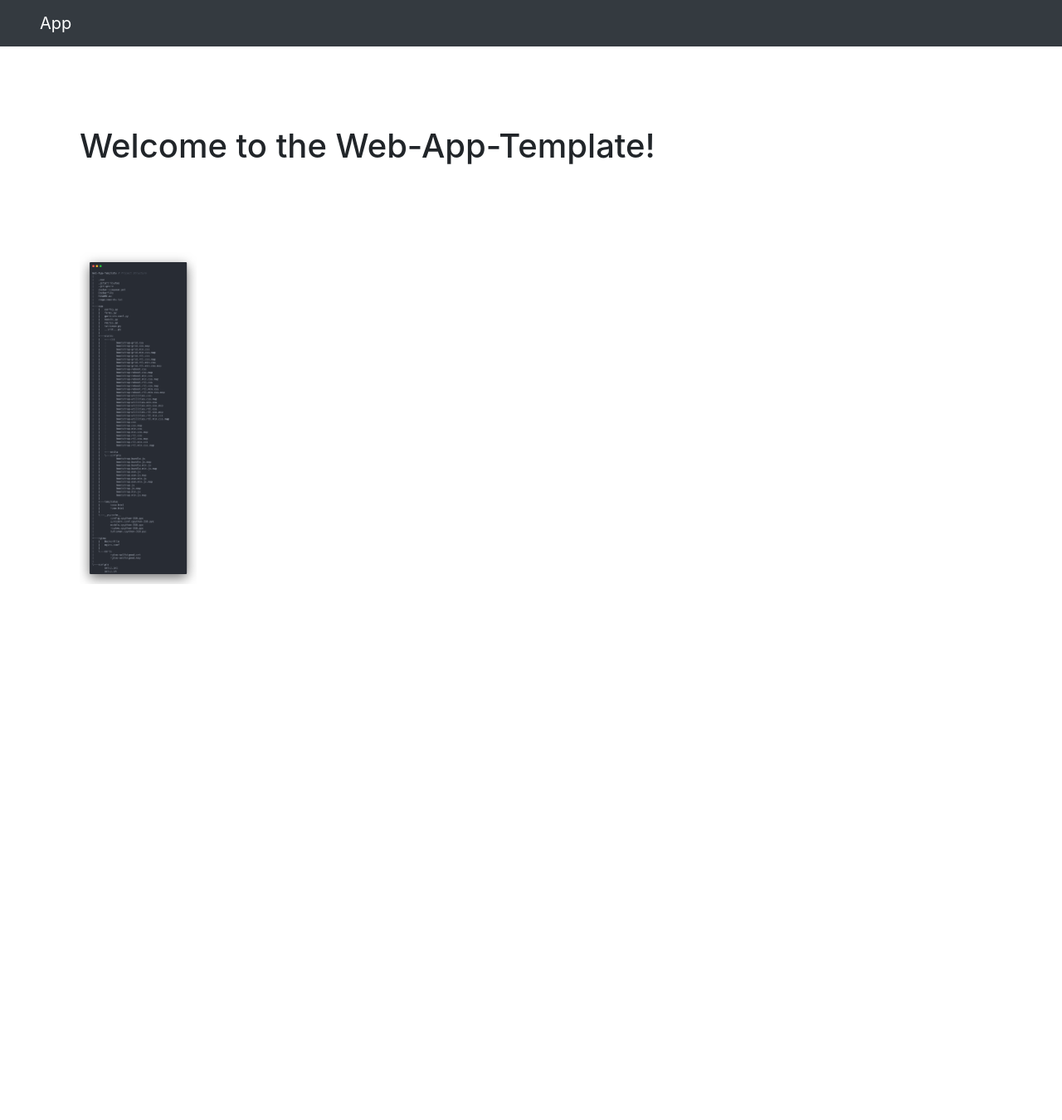
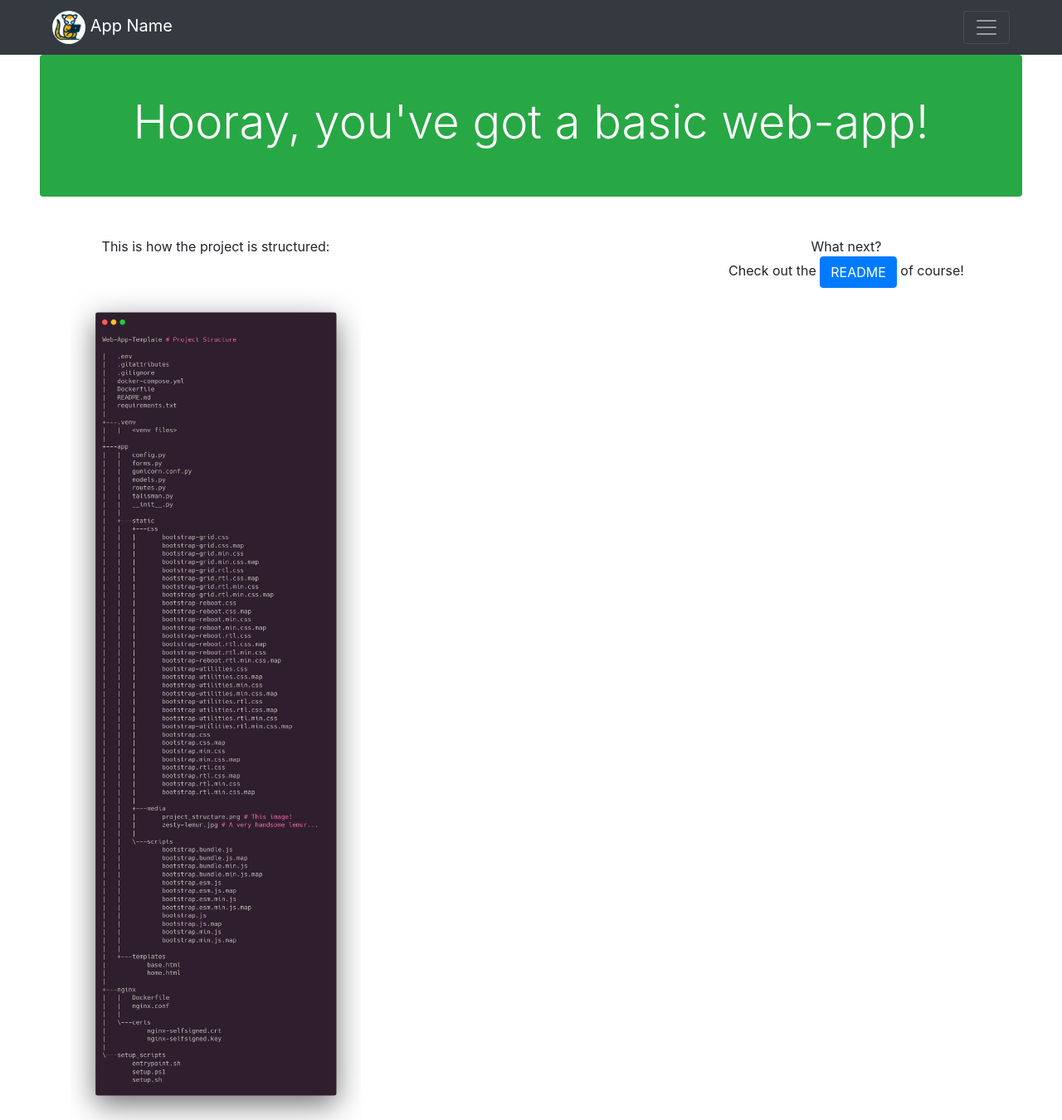
Before and after one commit to zesty-lemur/Python-Web-App-Template, a Python web app: template app/templates/home.html in a window 1280 px wide. Shown: the whole page at 83% size. Before the commit the page ends 704 px from the top, so only its background shows below. Run offline with Jinja, Linux system fonts and the light colour scheme; the template is opened without the code that fills it, so the values that code supplies are empty; some libraries are stand-ins or nearby versions.

Commit message:
Ok, I think it works. For now...

```diff
--- a/app/__init__.py
+++ b/app/__init__.py
@@ -6,6 +6,7 @@ from models import db
 from flask_limiter import Limiter
 from flask_limiter.util import get_remote_address
 from flask_bootstrap import Bootstrap5
+from flask_migrate import Migrate
 
 app = Flask(__name__)
 bootstrap = Bootstrap5(app)
@@ -14,6 +15,7 @@ app.config.from_object(Config)
 init_talisman(app)
 
 db.init_app(app)
+migrate = Migrate(app, db)
 limiter = Limiter(get_remote_address, app=app, storage_uri="redis://redis_cache:6379")
 
 from routes import rbp as rbp
--- a/app/templates/base.html
+++ b/app/templates/base.html
@@ -1,32 +1,53 @@
 <!doctype html>
 <html lang="en">
-
+<!-- Head Begins -->
   <head>
+    <!-- Jinja2 Block - Head Content -->
     {% block head %}
     <meta charset="utf-8">
     <meta name="viewport" content="width=device-width, initial-scale=1">
-
+    <!-- Jinja2 Block - Styles -->
     {% block styles %}
       <!-- Bootstrap CSS -->
       {{ bootstrap.load_css() }}
     {% endblock %}
-
+    <!-- Jinja2 Placeholder - Page Title -->
     <title>{{ title }}</title>
-
     {% endblock %}
   </head>
-
+  <!-- Body Begins -->
   <body>
-    <nav class="navbar navbar-expand-md navbar-dark bg-dark px-5">
-      <a class="navbar-brand" href="#">App</a>
+    <!-- Nav Bar -->
+    <nav class="navbar navbar-dark sticky-top bg-dark px-5">
+      <div class="container-fluid">
+        <a class="navbar-brand" href="https://github.com/zesty-lemur">
+        <img src="../static/media/zesty-lemur.jpg" class="img-fluid rounded-pill" alt="Zesty Lemur" width="40px" />
+        App Name
+        </a>
+        <button class="navbar-toggler" type="button" data-bs-toggle="collapse" data-bs-target="#collapsibleNavbar">
+          <span class="navbar-toggler-icon"></span>
+      </button>
+        <div class="collapse navbar-collapse " id="collapsibleNavbar">
+          <ul class="navbar-nav">
+            <li class="nav-item">
+              <a class="nav-link" href="#">Link</a>
+            </li>
+            <li class="nav-item">
+              <a class="nav-link" href="#">Link</a>
+            </li>
+            <li class="nav-item">
+              <a class="nav-link" href="#">Link</a>
+            </li>
+          </ul>
+        </div>
+      </div>
     </nav>
-
-      {% block content %}{% endblock %}
-
-      {% block scripts %}
-        <!-- Optional JavaScript -->
-        {{ bootstrap.load_js() }}
-      {% endblock %}
-
+    <!-- Jinja2 Block - Body Content -->
+    {% block content %}{% endblock %}
+    <!-- Jinja2 Block - Scripts -->
+    {% block scripts %}
+      <!-- Optional JavaScript -->
+      {{ bootstrap.load_js() }}
+    {% endblock %}
   </body>
 </html>
--- a/app/templates/home.html
+++ b/app/templates/home.html
@@ -1,16 +1,27 @@
+<!-- Jinja2 - Extends base.html -->
 {% extends "base.html" %}
-
+<!-- Jinja2 Block - Body Content -->
 {% block content %}
-<div class="container-fluid justify-content-center align-items-center g-2 p-5">
-  <div class="row justify-content-center align-items-center g-2 p-5">
-    <div class="col">
-      <h1>Welcome to the Web-App-Template!</h1>
-    </div>
+<!-- Jumbotron -->
+<div class="mx-5 p-5 bg-success text-white rounded">
+  <h1 class="display-4 text-center fw-semibold">Hooray, you've got a basic web-app!</h1>
+</div>
+<!-- Basic Grid -->
+<div class="container mt-5">
+  <div class="row justify-content-center align-items-center g-2">
+    <div class="col text-center display-6">This is how the project is structured:</div>
+    <div class="col"></div>
+    <div class="col text-center display-6">What next?</div>
   </div>
-  <div class="row justify-content-center align-items-center g-2 p-5">
-    <div class="col">
-      <img src="{{ url_for('static', filename='media/project_structure.png') }}" alt="Project Structure" height="400px">
-    </div>
+  <div class="row justify-content-center align-items-center g-2">
+    <div class="col"></div>
+    <div class="col"></div>
+    <div class="col text-center">Check out the <a class="btn btn-primary" href="https://github.com/zesty-lemur/Web-App-Template/blob/main/README.md">README</a> of course!</div>
+  </div>
+  <div class="row justify-content-center align-items-center g-2">
+    <div class="col"><img src="../static/media/project_structure.png" class="img-fluid" alt="Project Structured" width="800px"/></div>
+    <div class="col"></div>
+    <div class="col"></div>
   </div>
 </div>
 {% endblock %}
```
Also changed, not shown: app/models.py (+27 -3 lines), README.md, app/static/media/project_structure.png, app/static/media/zesty-lemur.jpg (added), 2 other files.
